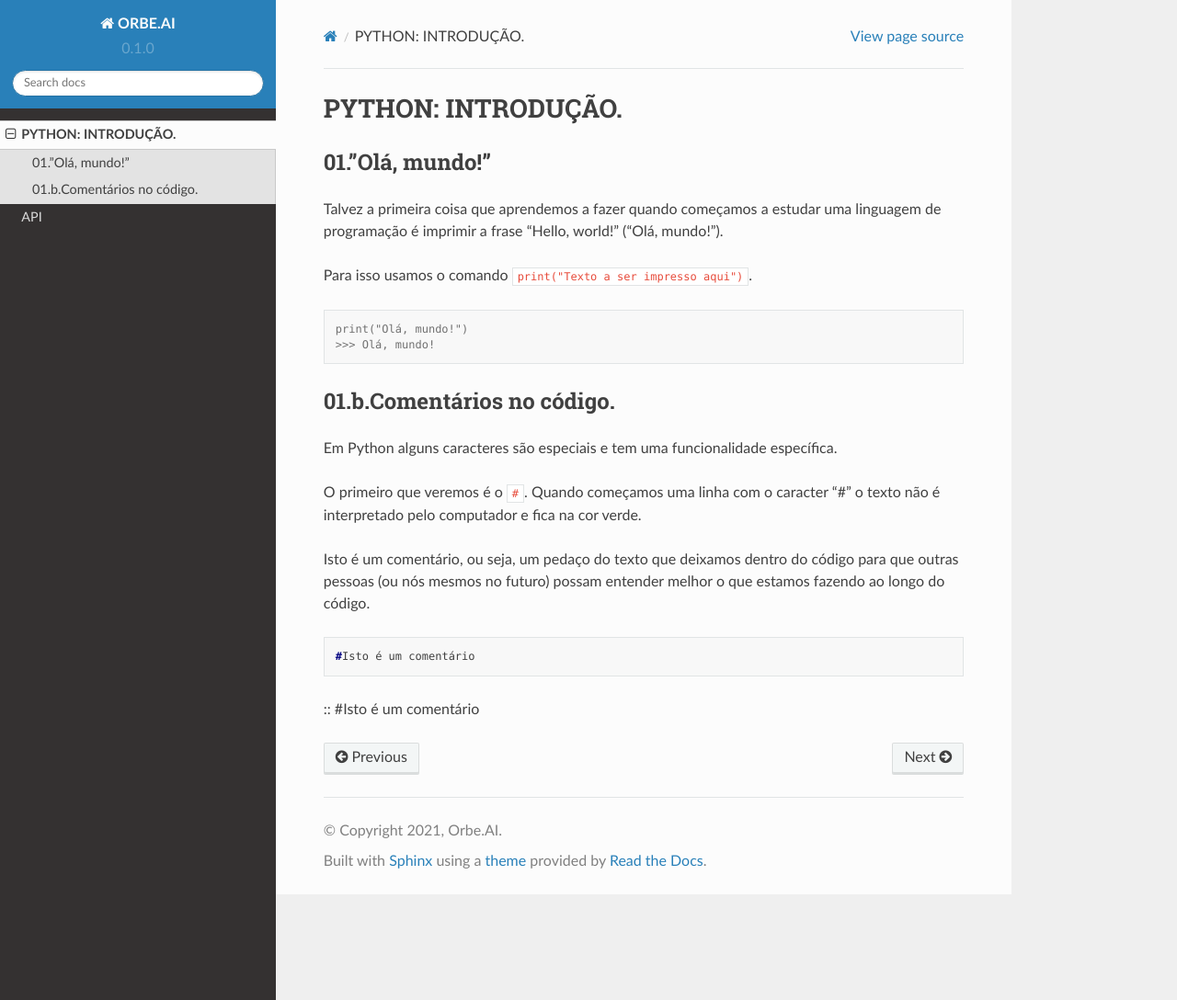
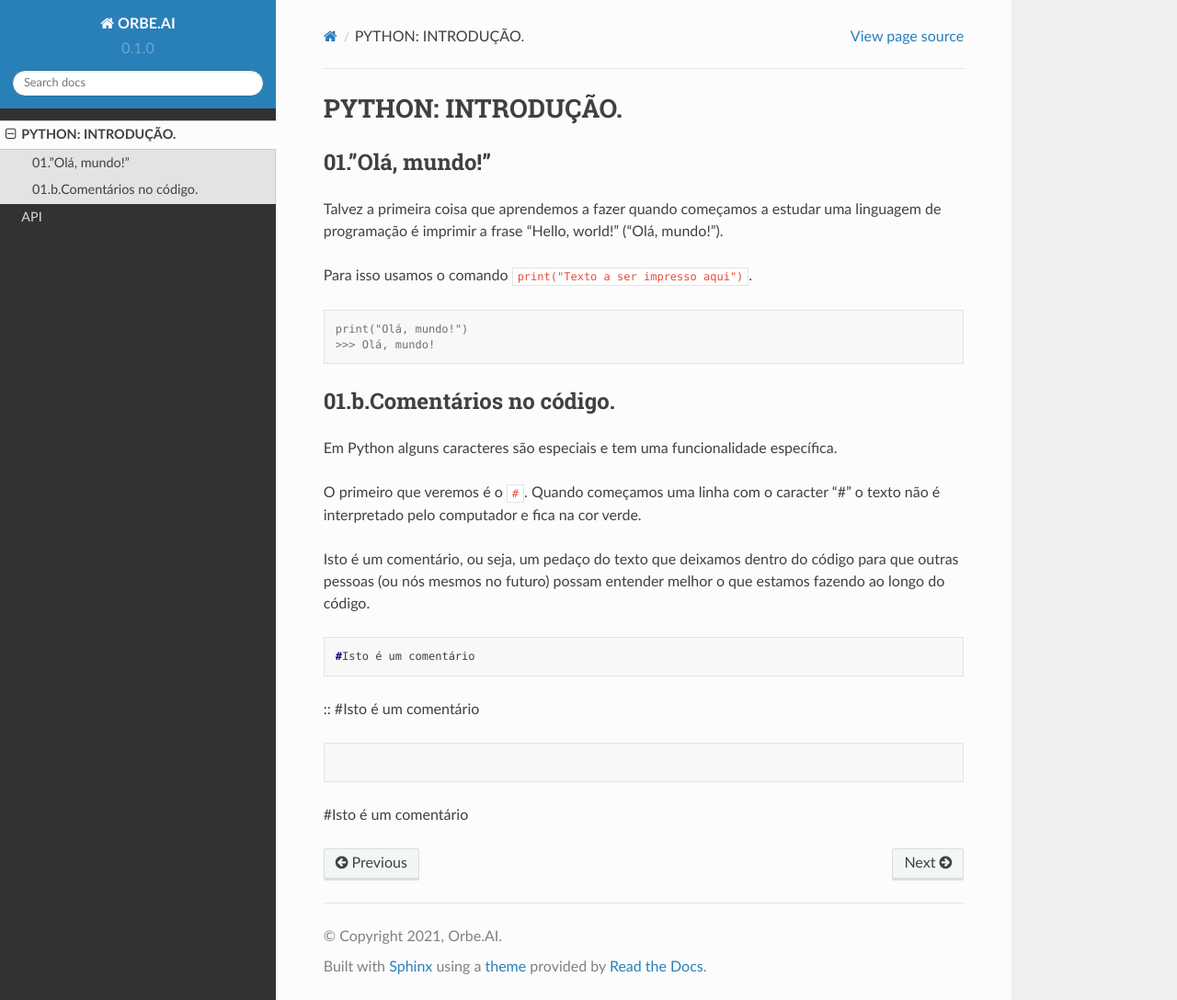
Before and after one commit to OrbeAI/rtd-python, a Sphinx documentation site: the page built from docs/source/python_introducao.rst, in a window 1280 px wide and 1088 px high. Shown: the whole window at 92% size. Built offline with Sphinx 7.4.7 and the Read the Docs theme 2.0.0, drawn with Linux system fonts in a browser that asks for light colours.

Commit message:
Update python_introducao.rst

```diff
--- a/docs/source/python_introducao.rst
+++ b/docs/source/python_introducao.rst
@@ -33,3 +33,6 @@
 
 ::
 #Isto é um comentário
+
+.. code-block:: python
+#Isto é um comentário
```
